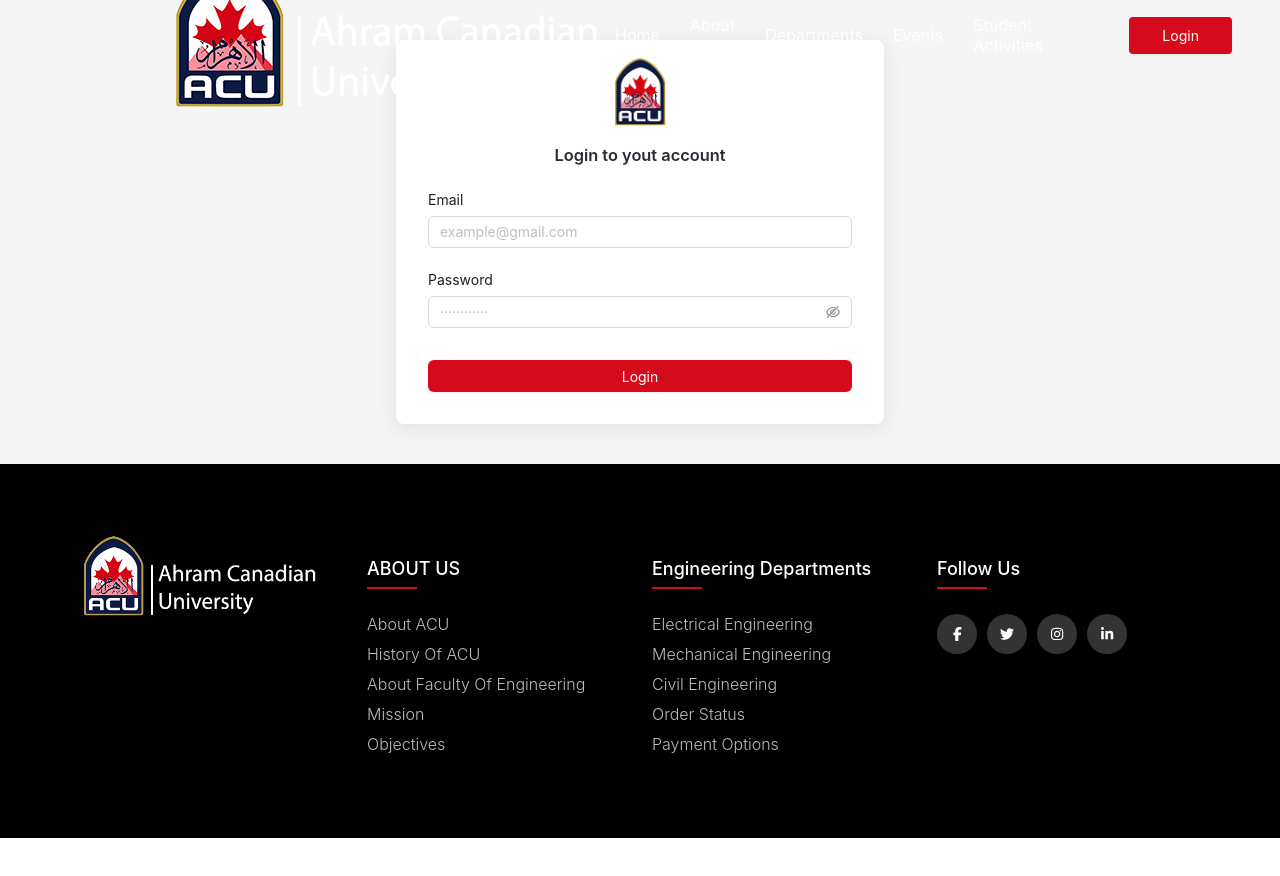
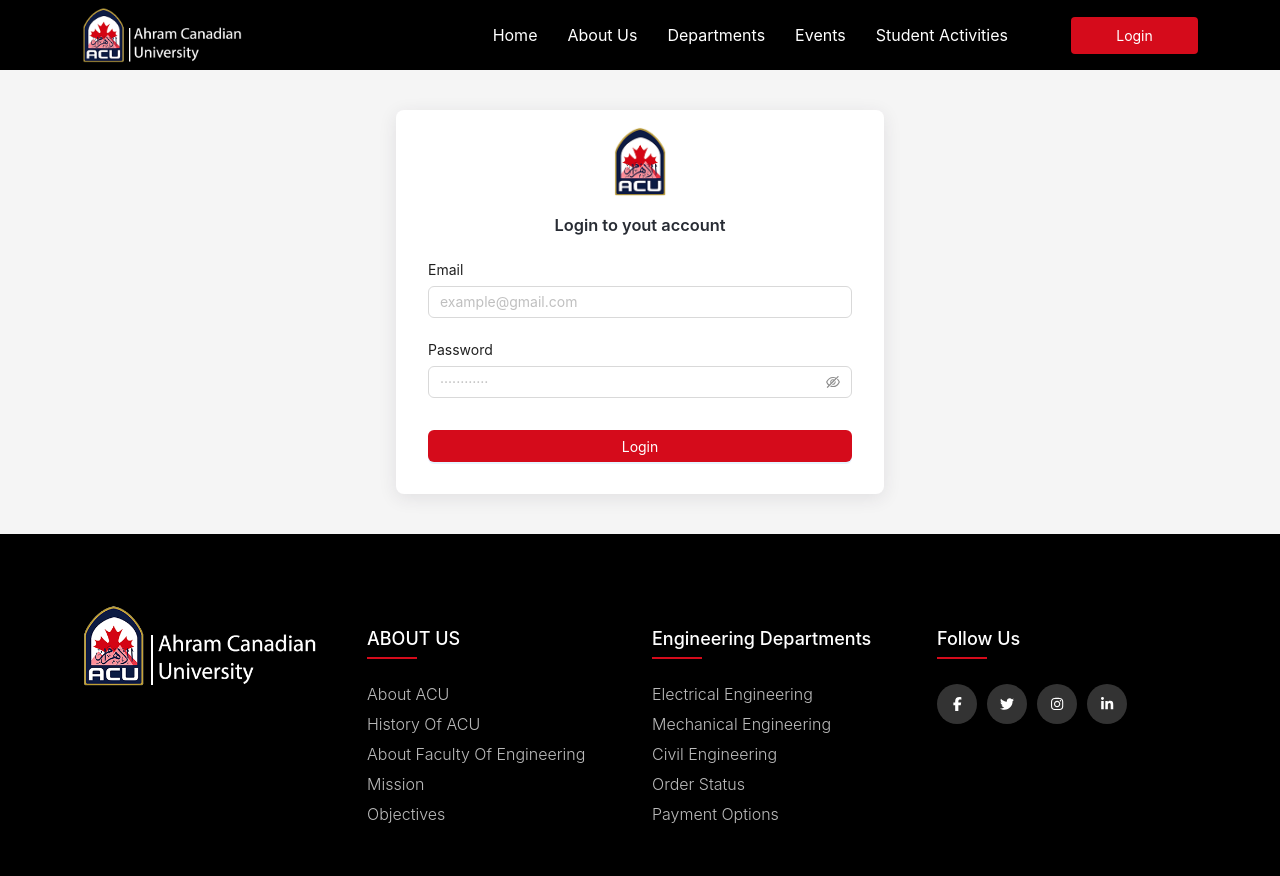
Before and after one commit to Heisenberg-Acu/university-management-system-frontend, a React (Create React App) app: page /login in a window 1280 px wide. Shown: the top 876 px of the page. Before the commit the page ends 838 px from the top, so only its background shows below. Built offline with nearby package versions, Linux system fonts and the light colour scheme.

Commit message:
feat(Navbar): adjust position style on different pages

```diff
--- a/src/components/common/Navbar.jsx
+++ b/src/components/common/Navbar.jsx
@@ -1,10 +1,11 @@
 import React from 'react'
 import { useState, useEffect } from 'react';
+import { useLocation  } from 'react-router-dom';
 import { Button, ConfigProvider, Drawer } from 'antd'
 import { MenuOutlined } from '@ant-design/icons';
 import '../../styles/components/common/Navbar.css';
 import Logo from '../../assets/common/logo.png'
-const Navbar = () => {
+const Navbar = ({style}) => {
     const [open, setOpen] = useState(false);
     const [placement, setPlacement] = useState('left');
     const showDrawer = () => {
@@ -35,10 +36,13 @@
             window.removeEventListener('scroll', handleScroll);
         };
     }, []);
+    const location = useLocation();
+    const urlPage = location.pathname;
+    console.log();
     return (
-        <nav className={`container-fluid navbar ${isScrolled ? 'fixed' : ''}`}>
+        <nav style={urlPage.length !== 1 ? {position:'relative', backgroundColor:'black'} : {}} className={`container-fluid navbar ${isScrolled ? 'fixed' : ''}`}>
             <div className="navbar-content container d-flex">
-                <img className='logo' src={Logo} alt="" />
+                <img className='logo p-0' src={Logo} alt="" style={{maxHeight:'80%'}}/>
                 <ul className='nav-list '>
                     <li className='nav-item'>
                         <a className='nav-link' href="/">Home</a>
```
